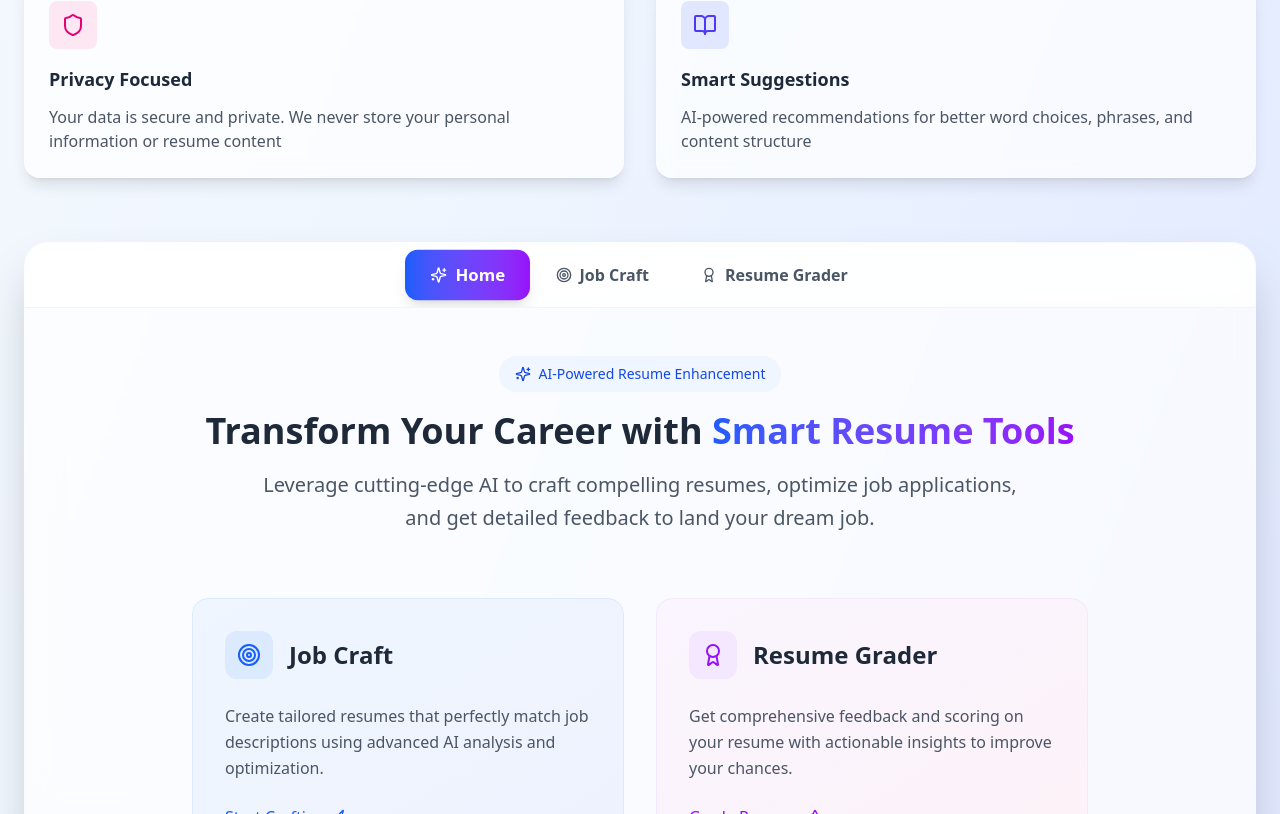
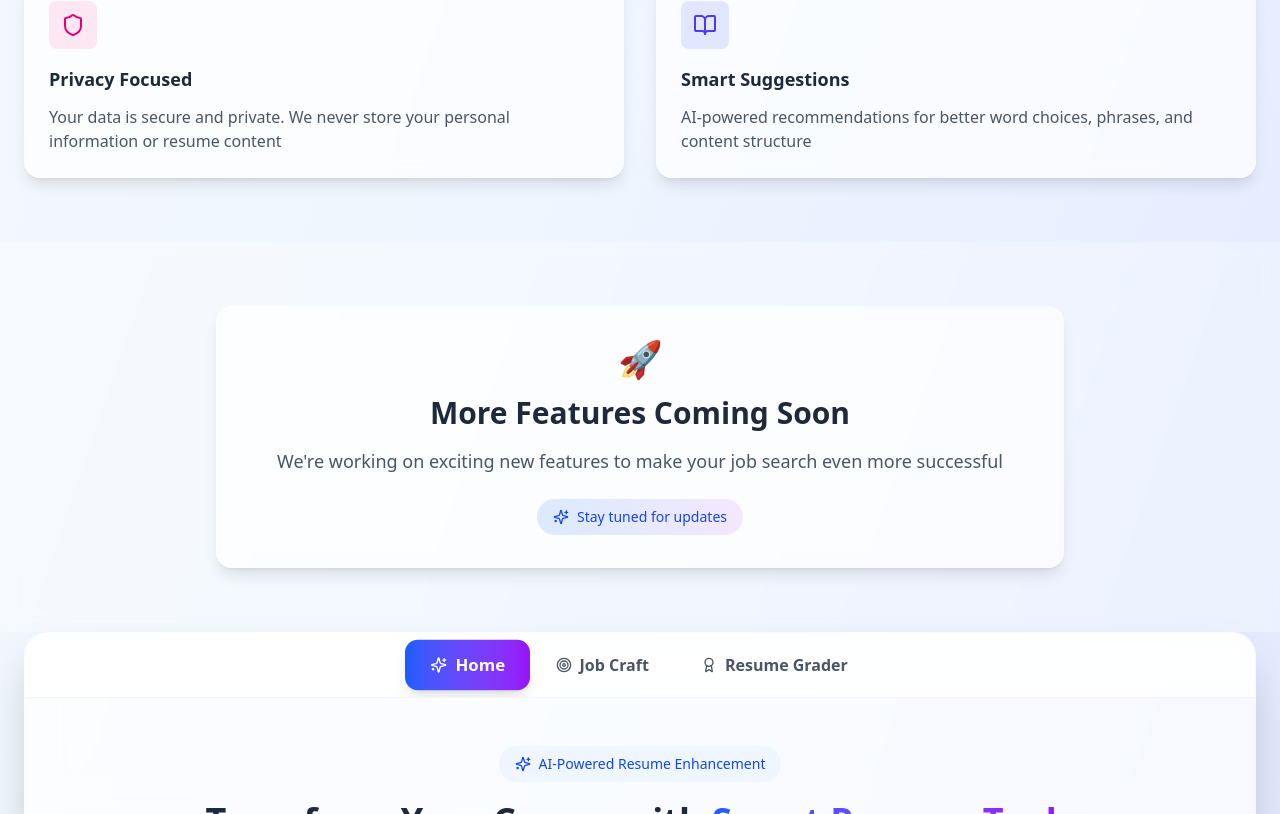
Before and after one commit to samuelajala01/GemCraft, a React (Vite) app: page / in a window 1280 px wide. Shown: the part 1986-2800 px from the top of the page. Built offline with nearby package versions, Linux system fonts and the light colour scheme; no server answers.

Commit message:
feat: add coming soon section

```diff
--- a/src/App.jsx
+++ b/src/App.jsx
@@ -366,6 +366,24 @@ function App() {
           </div>
         </section>
 
+{/* Coming Soon Section */}
+<section className="py-16 bg-white/30 backdrop-blur-sm">
+          <div className="max-w-4xl mx-auto px-6 text-center">
+            <div className="bg-white/60 backdrop-blur-sm p-8 rounded-2xl border border-white/20 shadow-lg">
+              <div className="text-4xl mb-4">🚀</div>
+              <h2 className="text-3xl font-bold text-gray-800 mb-4">
+                More Features Coming Soon
+              </h2>
+              <p className="text-lg text-gray-600 mb-6">
+                We're working on exciting new features to make your job search even more successful
+              </p>
+              <div className="inline-flex items-center gap-2 bg-gradient-to-r from-blue-100 to-purple-100 text-blue-700 px-4 py-2 rounded-full text-sm font-medium">
+                <Sparkles className="w-4 h-4" />
+                Stay tuned for updates
+              </div>
+            </div>
+          </div>
+        </section>
 
                {/* Main Content */}
                <main className="max-w-7xl mx-auto px-6 pb-16">
```
